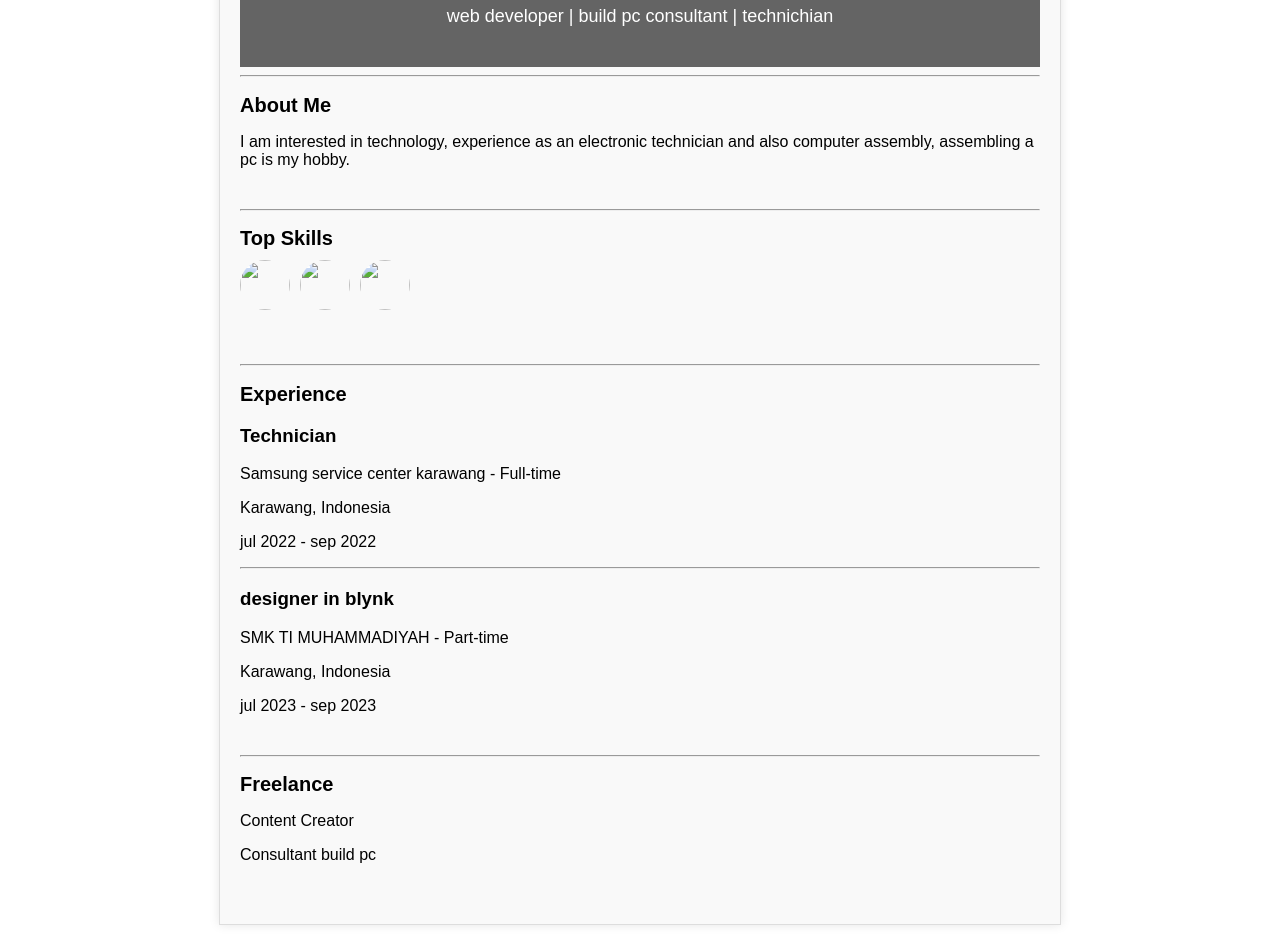
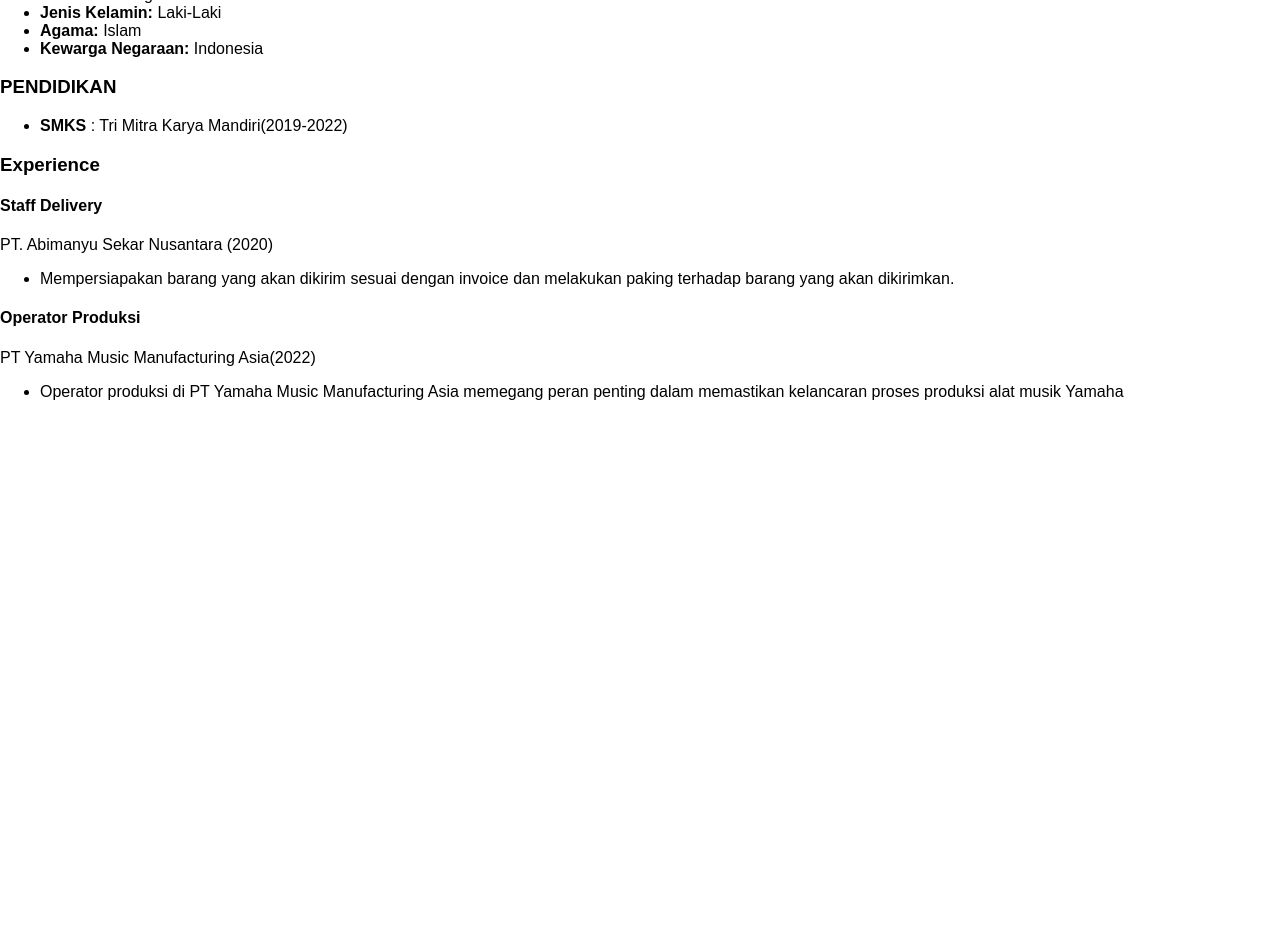
Before and after one commit to FitoBagusPratama/fitobaguspratama, a plain HTML site: page index.html in a window 1280 px wide. Shown: the part 201-1143 px from the top of the page. After the commit the page ends 800 px from the top, so only its background shows below. Drawn offline with Linux system fonts and the light colour scheme.

Commit message:
index.html

```diff
--- a/index.html
+++ b/index.html
@@ -1,57 +1,58 @@
 <!DOCTYPE html>
-<html lang="en">
+<html>
 <head>
-  <meta charset="UTF-8">
-  <meta name="viewport" content="width=device-width, initial-scale=1.0">
-  <title>CV</title>
-  <link rel="stylesheet" href="style.css">
+<title>Fito Bagus Pratama - CV</title>
+<meta charset="UTF-8">
+<meta name="viewport" content="width=device-width, initial-scale=1.0">
+<link rel="stylesheet" href="style.css">
 </head>
 <body>
-  <div class="container">
-    <header>
-      <h1>Mohammad Irfan Aziiz</h1>
-      <img src="foto profil.jpeg">
-      <p>web developer | build pc consultant | technichian</p>
-    </header>
-    <hr>
-    <section class="about">
-      <h2>About Me</h2>
-      <p>I am interested in technology, experience as an electronic technician and also computer assembly, assembling a pc is my hobby.</p>
-    </section>
-    <hr>
-    <section class="top-skills">
-      <h2>Top Skills</h2>
-      <ul class="anjay">
-        <li><img src="html.jpg"></li>
-        <li><img src="css.svg" ></li>
-        <li><img src="java.png"></li>
+
+<div class="cv-container">
+  <div class="profile-section">
+    <img src="Pas Photo.jpg" alt="Fito Bagus Pratama">
+    <h1>Fito Bagus Pratama</h1>
+    <h2>Content Creator - Backend Developer</h2>
+  </div>
+
+  <div class="content-section">
+    <div class="section">
+      <h3>PROFIL PRIBADI</h3>
+      <ul>
+        <li><strong>Nama:</strong> Fito Bagus Pratama</li>
+        <li><strong>Jenis Kelamin:</strong> Laki-Laki</li>
+        <li><strong>Agama:</strong> Islam</li>
+        <li><strong>Kewarga Negaraan:</strong> Indonesia</li>
       </ul>
-    </section>
-    <hr>
-    <section class="experience">
-      <h2>Experience</h2>
+    </div>
+
+    <div class="section">
+      <h3>PENDIDIKAN</h3>
       <ul>
-        <li>
-          <h3>Technician</h3>
-          <p>Samsung service center karawang - Full-time</p>
-          <p>Karawang, Indonesia</p>
-          <p>jul 2022 - sep 2022</p>
-        </li>
-        <hr>
-        <li>
-          <h3>designer in blynk</h3>
-          <p>SMK TI MUHAMMADIYAH  - Part-time</p>
-          <p>Karawang, Indonesia</p>
-          <p>jul 2023 - sep 2023</p>
-        </li>
+        <li><strong>SMKS</strong> : Tri Mitra Karya Mandiri(2019-2022)</li>
       </ul>
-    </section>
-    <hr>
-    <section class="freelance">
-      <h2>Freelance</h2>
-      <p>Content Creator </p>
-      <p>Consultant build pc</p>
-    </section>
+    </div>
+
+    <div class="section">
+      <h3>Experience</h3>
+      <div class="job-entry">
+        <h4>Staff Delivery</h4>
+        <p>PT. Abimanyu Sekar Nusantara (2020)</p>
+        <ul>
+          <li>Mempersiapakan barang yang akan dikirim sesuai dengan invoice dan melakukan paking terhadap barang yang akan dikirimkan.</li>
+        </ul>
+      </div>
+      <div class="job-entry">
+        <h4>Operator Produksi</h4>
+        <p>PT Yamaha Music Manufacturing Asia(2022)</p>
+        <ul>
+          <li>Operator produksi di PT Yamaha Music Manufacturing Asia memegang peran penting dalam memastikan kelancaran proses produksi alat musik Yamaha</li>
+        </ul>
+      </div>
+    </div>
   </div>
+
+</div>
+
 </body>
 </html>
```
